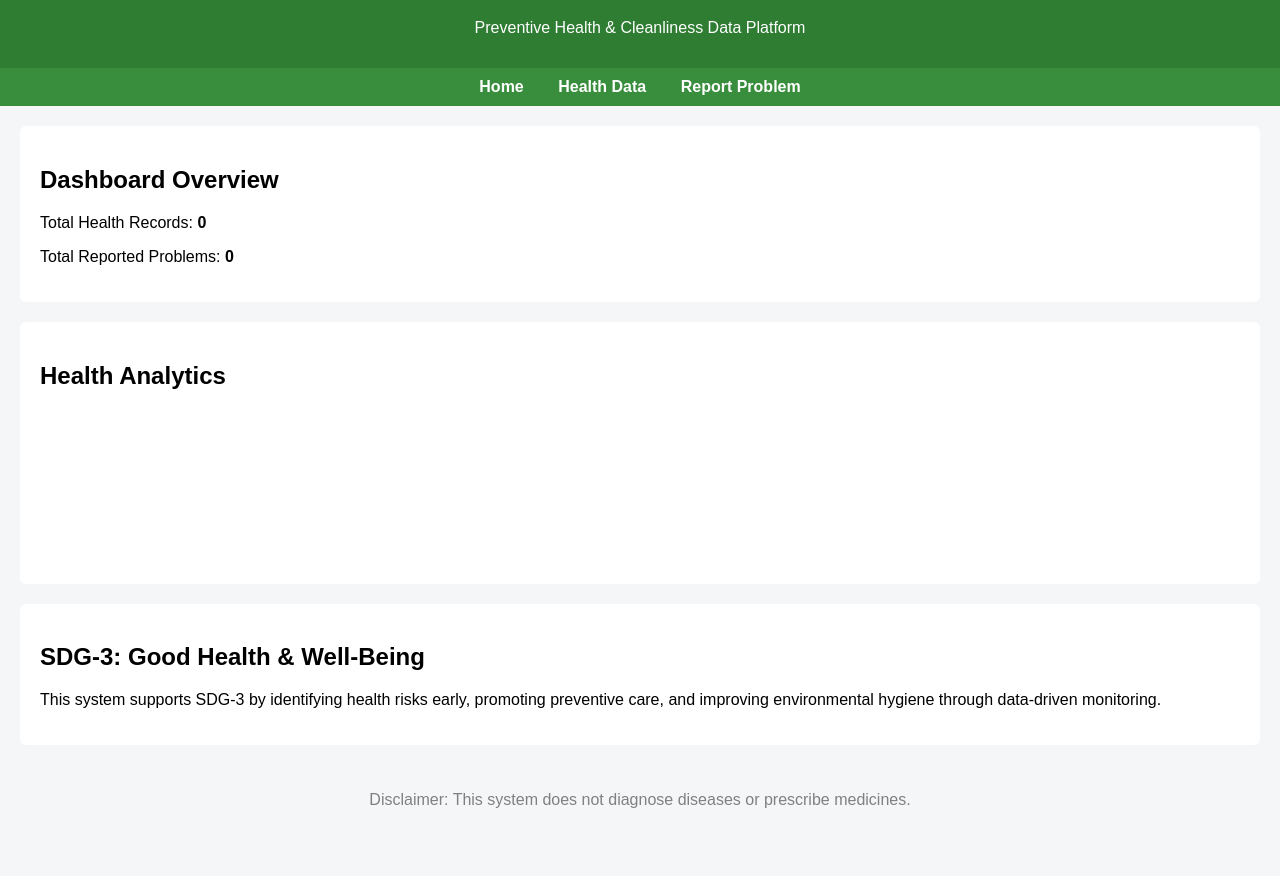
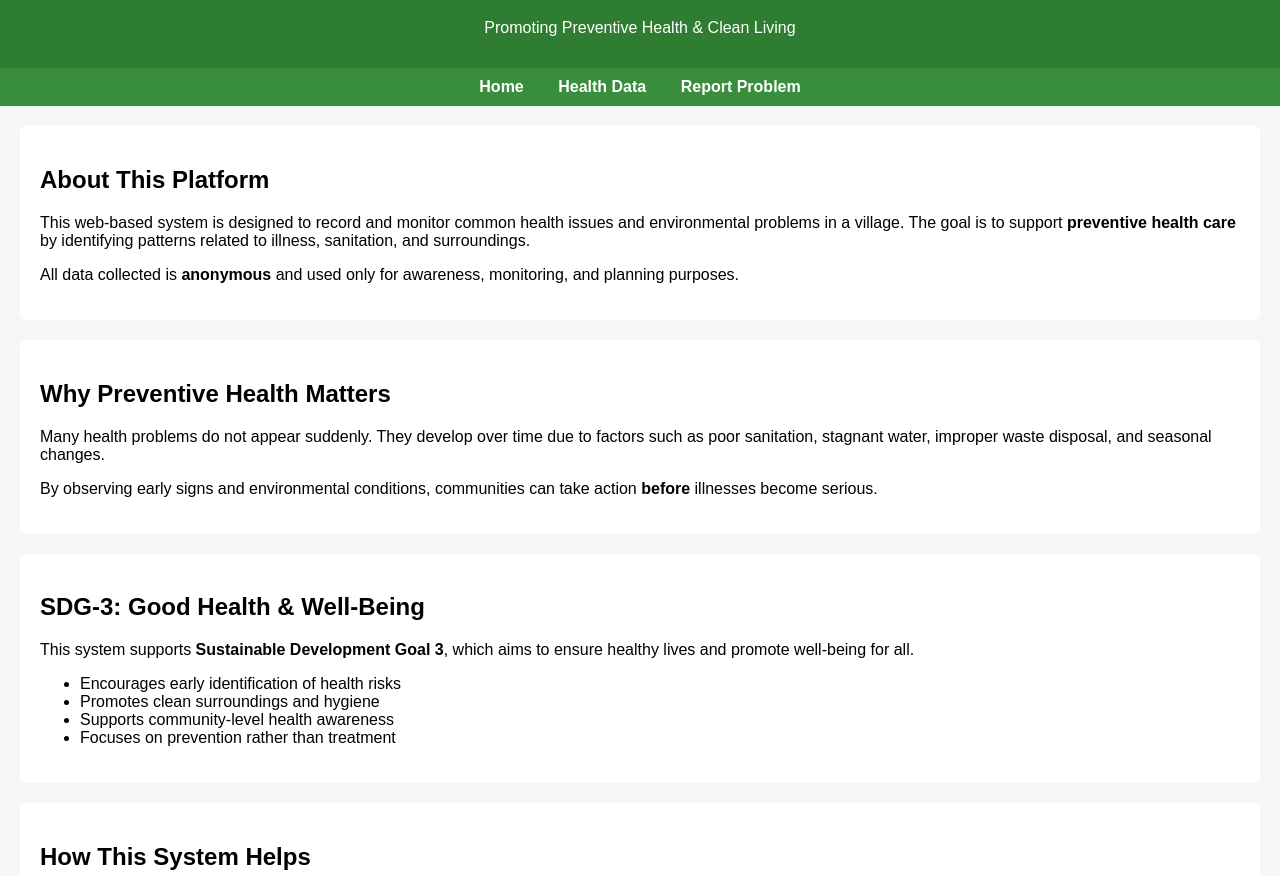
Before and after one commit to pransu-patel-pm/sdg3, a plain HTML site: page index.html in a window 1280 px wide. Shown: the part 76-952 px from the top of the page. Before the commit the page ends 911 px from the top, so only its background shows below. Drawn offline with nearby package versions, Linux system fonts and the light colour scheme.

Commit message:
Revise index.html for improved health messaging
Updated content to enhance clarity and focus on preventive health.

```diff
--- a/index.html
+++ b/index.html
@@ -1,15 +1,15 @@
+
 <!DOCTYPE html>
 <html>
 <head>
   <title>Village Health Monitoring System</title>
   <link rel="stylesheet" href="style.css">
-  <script src="https://cdn.jsdelivr.net/npm/chart.js"></script>
 </head>
 <body>
 
 <header>
   <h1>Village Health Monitoring System</h1>
-  <p>Preventive Health & Cleanliness Data Platform</p>
+  <p>Promoting Preventive Health & Clean Living</p>
 </header>
 
 <nav>
@@ -19,27 +19,61 @@
 </nav>
 
 <section class="card">
-  <h2>Dashboard Overview</h2>
-  <p>Total Health Records: <b id="healthCount">0</b></p>
-  <p>Total Reported Problems: <b id="problemCount">0</b></p>
+  <h2>About This Platform</h2>
+  <p>
+    This web-based system is designed to record and monitor
+    common health issues and environmental problems in a village.
+    The goal is to support <b>preventive health care</b> by identifying
+    patterns related to illness, sanitation, and surroundings.
+  </p>
+  <p>
+    All data collected is <b>anonymous</b> and used only for awareness,
+    monitoring, and planning purposes.
+  </p>
 </section>
 
 <section class="card">
-  <h2>Health Analytics</h2>
-  <canvas id="healthChart"></canvas>
+  <h2>Why Preventive Health Matters</h2>
+  <p>
+    Many health problems do not appear suddenly. They develop over time
+    due to factors such as poor sanitation, stagnant water, improper waste
+    disposal, and seasonal changes.
+  </p>
+  <p>
+    By observing early signs and environmental conditions, communities
+    can take action <b>before</b> illnesses become serious.
+  </p>
 </section>
 
 <section class="card">
   <h2>SDG-3: Good Health & Well-Being</h2>
   <p>
-    This system supports SDG-3 by identifying health risks early,
-    promoting preventive care, and improving environmental hygiene
-    through data-driven monitoring.
+    This system supports <b>Sustainable Development Goal 3</b>, which aims
+    to ensure healthy lives and promote well-being for all.
   </p>
+  <ul>
+    <li>Encourages early identification of health risks</li>
+    <li>Promotes clean surroundings and hygiene</li>
+    <li>Supports community-level health awareness</li>
+    <li>Focuses on prevention rather than treatment</li>
+  </ul>
+</section>
+
+<section class="card">
+  <h2>How This System Helps</h2>
+  <ul>
+    <li>Records common health issues without personal identification</li>
+    <li>Allows reporting of garbage and cleanliness problems</li>
+    <li>Creates awareness about links between environment and health</li>
+    <li>Supports data-based preventive planning</li>
+  </ul>
 </section>
 
 <footer>
-  <p>Disclaimer: This system does not diagnose diseases or prescribe medicines.</p>
+  <p>
+    Disclaimer: This system does not diagnose diseases or prescribe medicines.
+    It is intended only for data recording and health awareness.
+  </p>
 </footer>
 
 </body>
```
